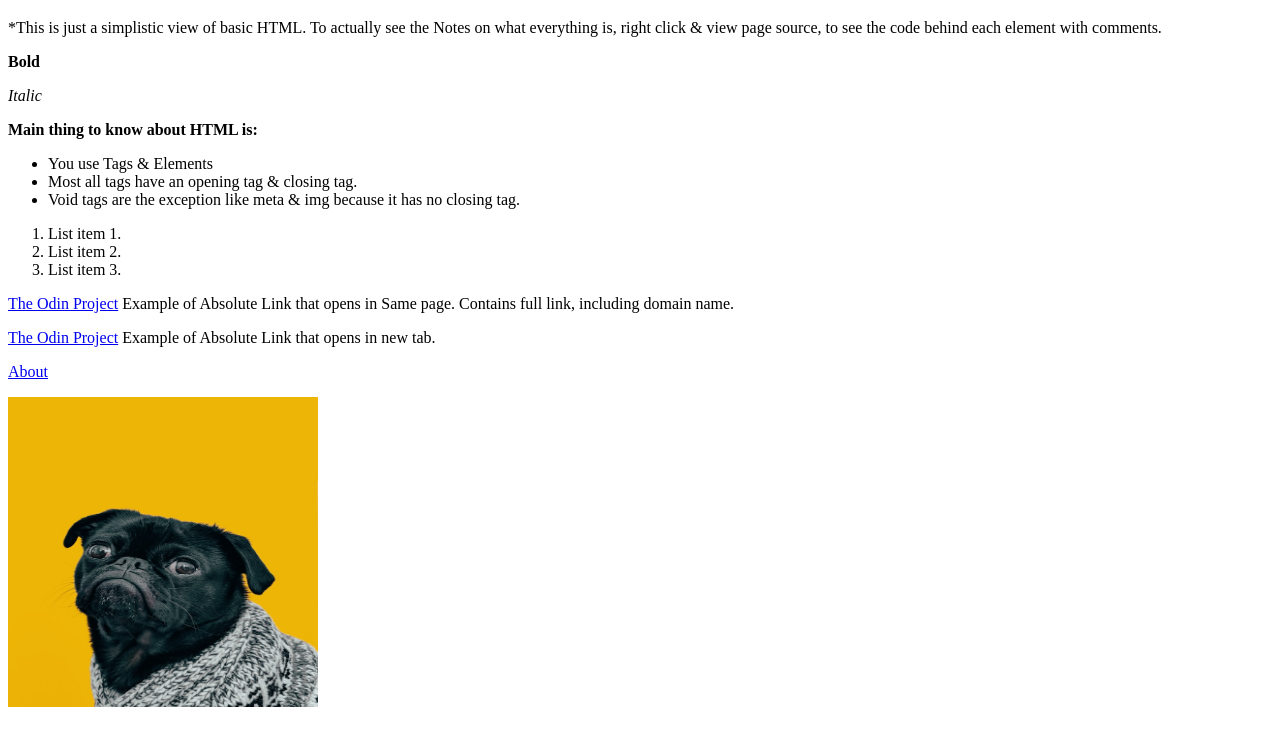
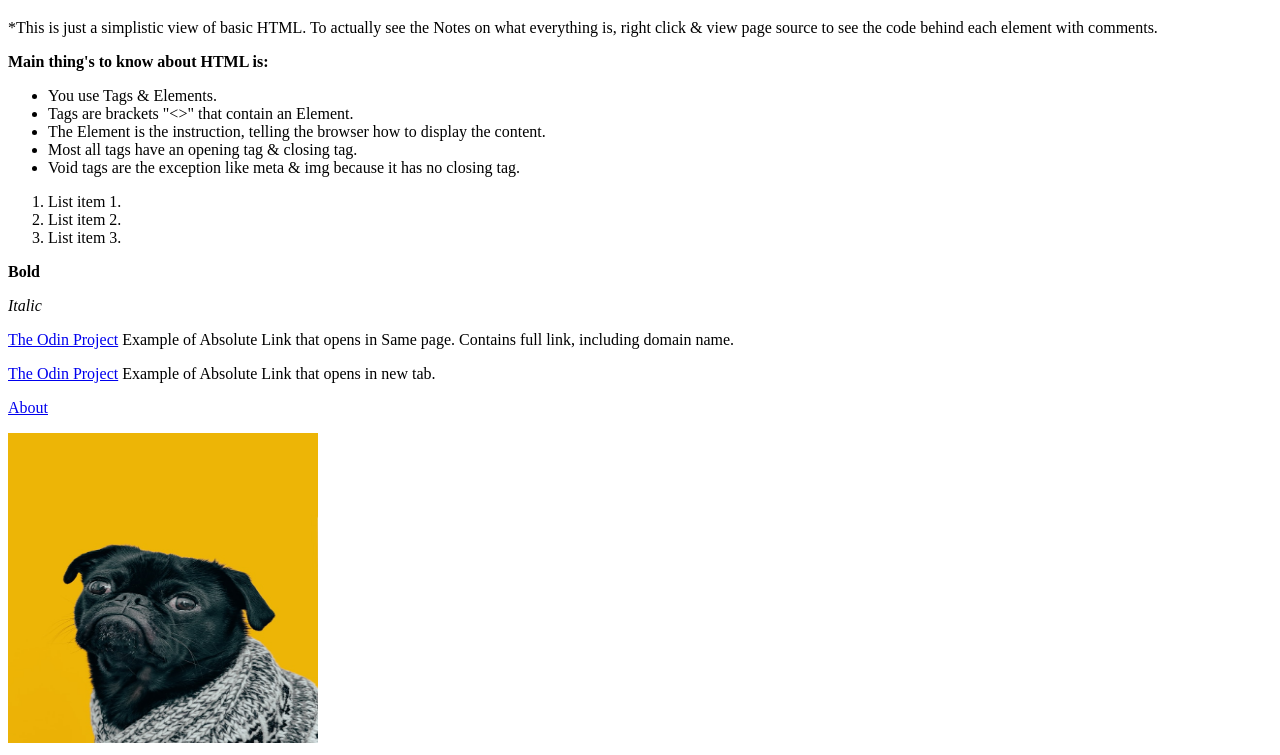
Before and after one commit to CaligoArts/TheOdinProject, a plain HTML site: page html-boilerplate/index.html in a window 1280 px wide. Shown: the part 61-816 px from the top of the page. Drawn offline with Linux system fonts and the light colour scheme.

Commit message:
Fix Typo's & add notes

```diff
--- a/html-boilerplate/index.html
+++ b/html-boilerplate/index.html
@@ -9,19 +9,16 @@
     <body>
         <h1>HTML Notebook</h1>  <!--Headings, 6 sizes; h1 is largest, h6 is smallest, they are displayed larger and bolder & should be used for page hierarchy. h1 for Overall page name.-->
         <!--Paragragh tag - Used to seperate lines and sections of text and content-->
-        <p>*This is just a simplistic view of basic HTML. To actually see the Notes on what everything is, right click & view page source, to see the code behind each element with comments.</p>
-        <p>
-            <!--Makes Bold and labels important for screen readers to change to communicate importance-->
-            <strong>Bold</strong>
-        </p>
-        <!--Emphasizes text by making it Italic. Put inside a <p> element to seperate from <strong> as these don't separate sections.-->
-        <p><em>Italic</em></p>
+        <p>*This is just a simplistic view of basic HTML. To actually see the Notes on what everything is, right click & view page source to see the code behind each element with comments.</p>
         <!--This is how to comment code so it doesn't display in browser but you can explain your code to other developers that are working on it or remind yourself in the future.-->
         <p>
-            <strong>Main thing to know about HTML is:</strong>
+            <strong>Main thing's to know about HTML is:</strong>
             <!--Creates Unordered list, meaning it uses bullet points-->
             <ul>
-                <li>You use Tags & Elements</li>   <!--Creates each bullet point in list-->
+                <!--Creates each bullet point in list-->
+                <li>You use Tags & Elements.</li>
+                <li>Tags are brackets "<>" that contain an Element.</li>
+                <li>The Element is the instruction, telling the browser how to display the content.</li>
                 <li>Most all tags have an opening tag & closing tag.</li>
                 <li>Void tags are the exception like meta & img because it has no closing tag.</li>
             </ul>
@@ -32,6 +29,12 @@
             <li>List item 2.</li>
             <li>List item 3.</li>
         </ol>
+        <p>
+            <!--Makes Bold and labels important for screen readers to change to communicate importance-->
+            <strong>Bold</strong>
+        </p>
+        <!--Emphasizes text by making it Italic. Put inside a <p> element to seperate from <strong> as these don't separate sections.-->
+        <p><em>Italic</em></p>
         <p>
             <!--Absolute Links:-->
             <p>
```
